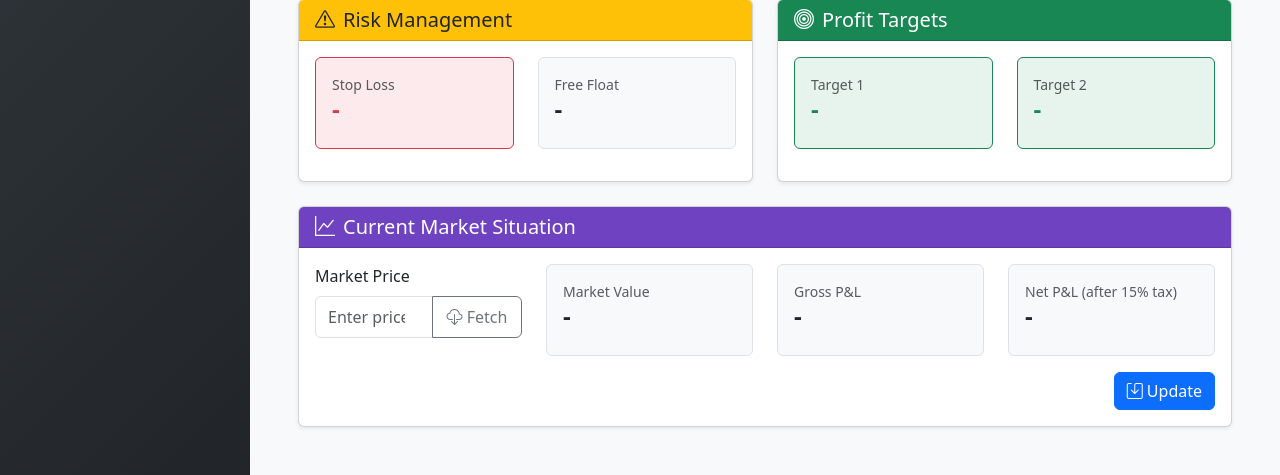
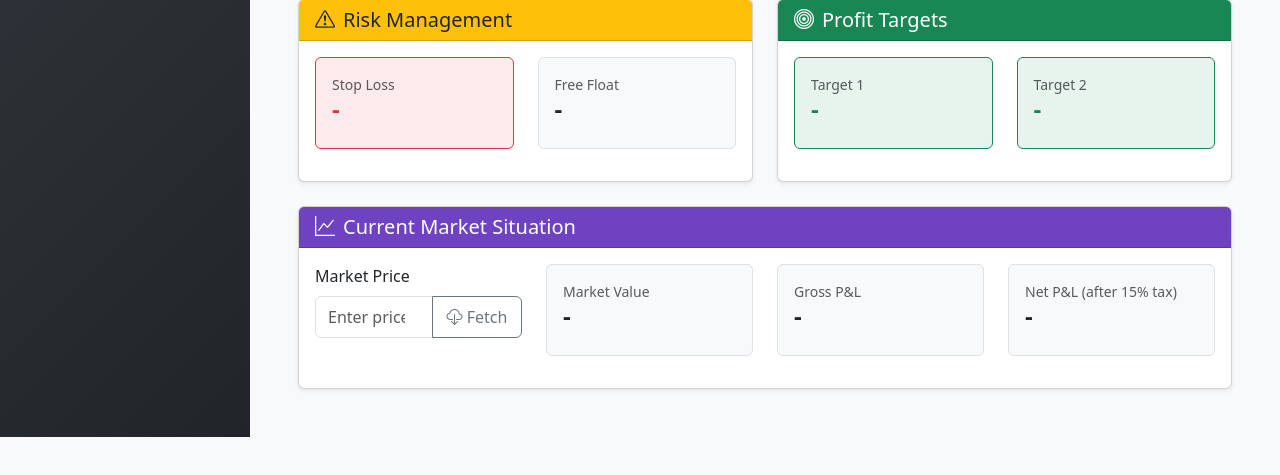
Before and after one commit to zamanSaab/stock-porfolio-manager, a Django app: template templates/stock-details.html in a window 1280 px wide. Shown: the part 474-949 px from the top of the page. After the commit the page ends 911 px from the top, so only its background shows below. Run offline with Django 5.2, Linux system fonts and the light colour scheme; the template is opened without the code that fills it, so the values that code supplies are empty.

Commit message:
remove update button

```diff
--- a/templates/stock-details.html
+++ b/templates/stock-details.html
@@ -200,11 +200,6 @@
                                 </div>
                             </div>
                         </div>
-                        <div class="d-flex justify-content-end">
-                            <button type="submit" class="btn btn-primary">
-                                <i class="bi bi-save"></i> Update
-                            </button>
-                        </div>
                     </form>
                 </div>
             </div>
```
